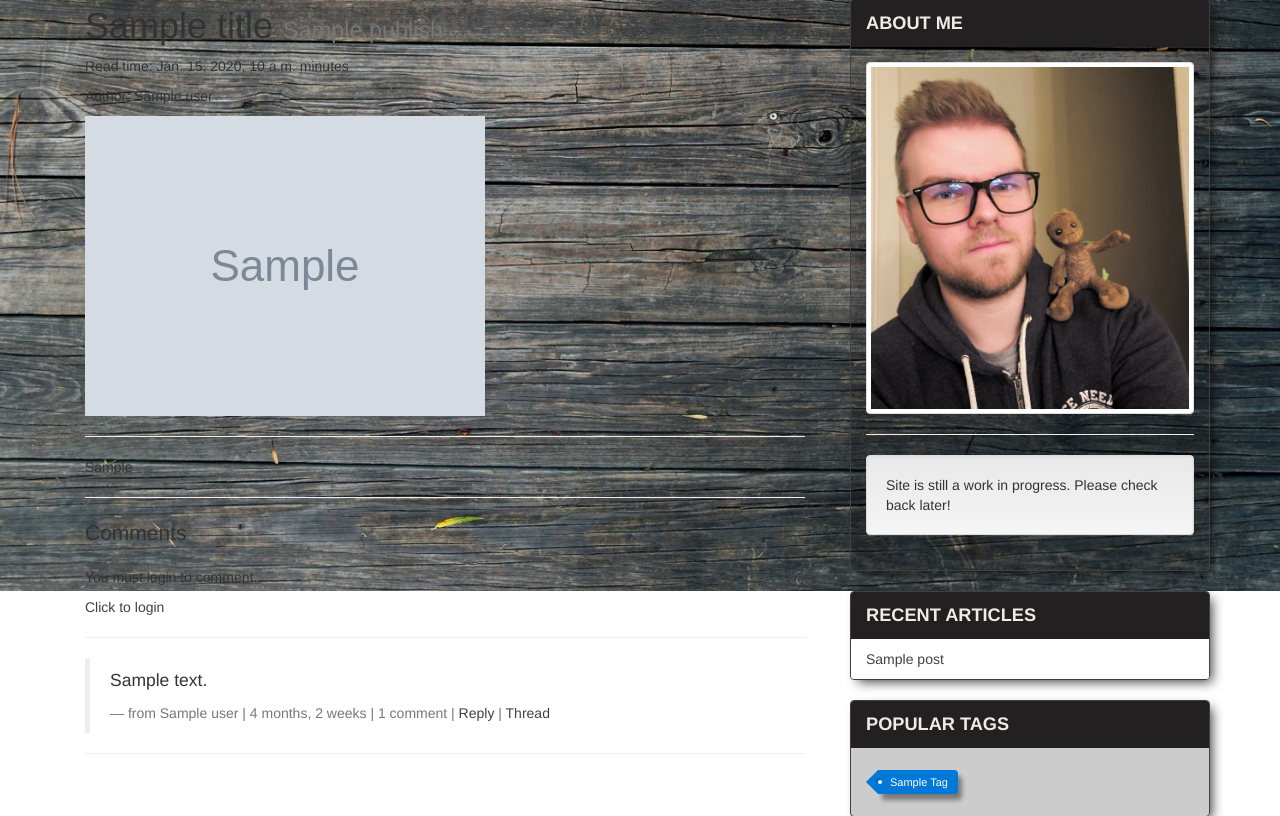
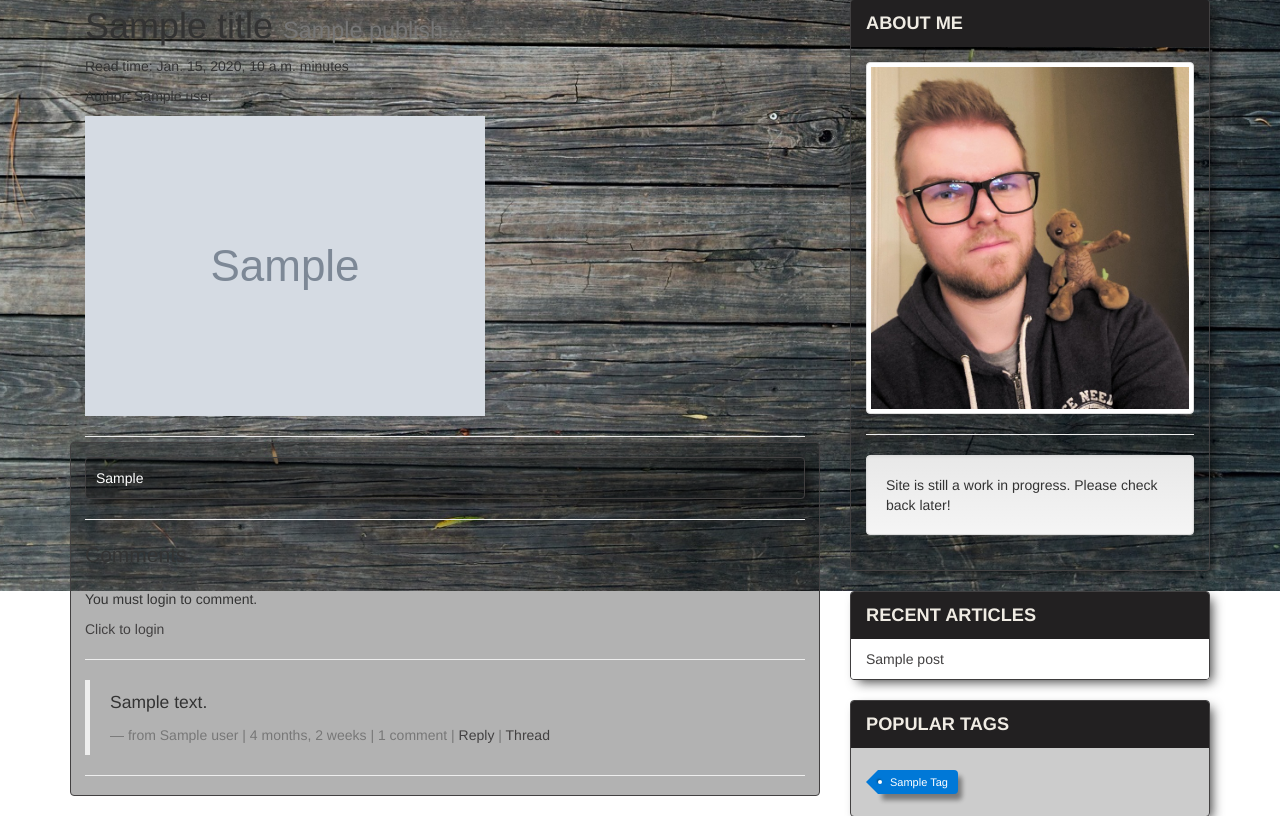
Before and after one commit to drewgoodman/Django-FirstBlog, a Django app: template templates/post_detail.html in a window 1280 px wide. Shown: the part 369-1185 px from the top of the page. Run offline with Django 3.2, Linux system fonts and the light colour scheme; the template is opened without the code that fills it: most values are stand-ins (such as "Sample title", 1, 10 or a date in 2020); grey boxes marked "Sample" are stand-in pictures; some libraries are stand-ins or nearby versions; some web fonts are replaced.

Commit message:
minor tweaks

```diff
--- a/posts/admin.py
+++ b/posts/admin.py
@@ -7,9 +7,9 @@ from .models import Archive, Category, Post #relative import
 
 class PostModelAdmin(admin.ModelAdmin):
 
-    list_display = ["title", "publish", "category", "updated","draft"]
+    list_display = ["title", "publish", "category", "updated","draft","archive"]
     list_display_links = ["updated"] #change which field has a link to change the entry
-    list_editable = ["title","draft","category"]
+    list_editable = ["title","draft","category","archive"]
 
     list_filter = ["updated", "category", "publish","draft"] #create options to sort by these fields
     search_fields= ["title","content"] #allow for searching in these fields
--- a/static/css/post_detail.css
+++ b/static/css/post_detail.css
@@ -2,3 +2,26 @@
 .comment-reply {
     display: none;
 }
+
+.post-content__container {
+    color: white;
+    border: 1px solid #424041;
+    border-radius: 4px;
+    background-color: rgba(0,0,0,0.3) !important;
+    /* backdrop-filter: blur(1px); */
+    padding: 10px;
+}
+
+.post-content__container:after {
+    content: "";
+    position: absolute;
+    top: -15px;
+    bottom: 0;
+    right: 0;
+    left: 0;
+    border: 1px solid #424041;
+    border-radius: 4px;
+    background-color: rgba(0,0,0,.3) !important;
+    z-index: -1;
+
+}
--- a/templates/post_detail.html
+++ b/templates/post_detail.html
@@ -23,13 +23,13 @@
             {% endif %}
 
             <p>
-            <div class="fb-like" data-href="{{ request.build_absolute_uri }}" data-width="" data-layout="standard"
+            <div class="fb-like" data-href="{{ request.build_absolute_uri }}" data-width="" data-layout="button_count"
                 data-action="like" data-size="small" data-share="true"></div>
     </p>
     <hr />
     <div class="row">
         <div class="col-sm-12">
-            <div class="post-detail-item">{{ instance.get_markdown }}
+            <div class="post-detail-item post-content__container card-shadow">{{ instance.get_markdown }}
             </div>
             <hr />
 
```
